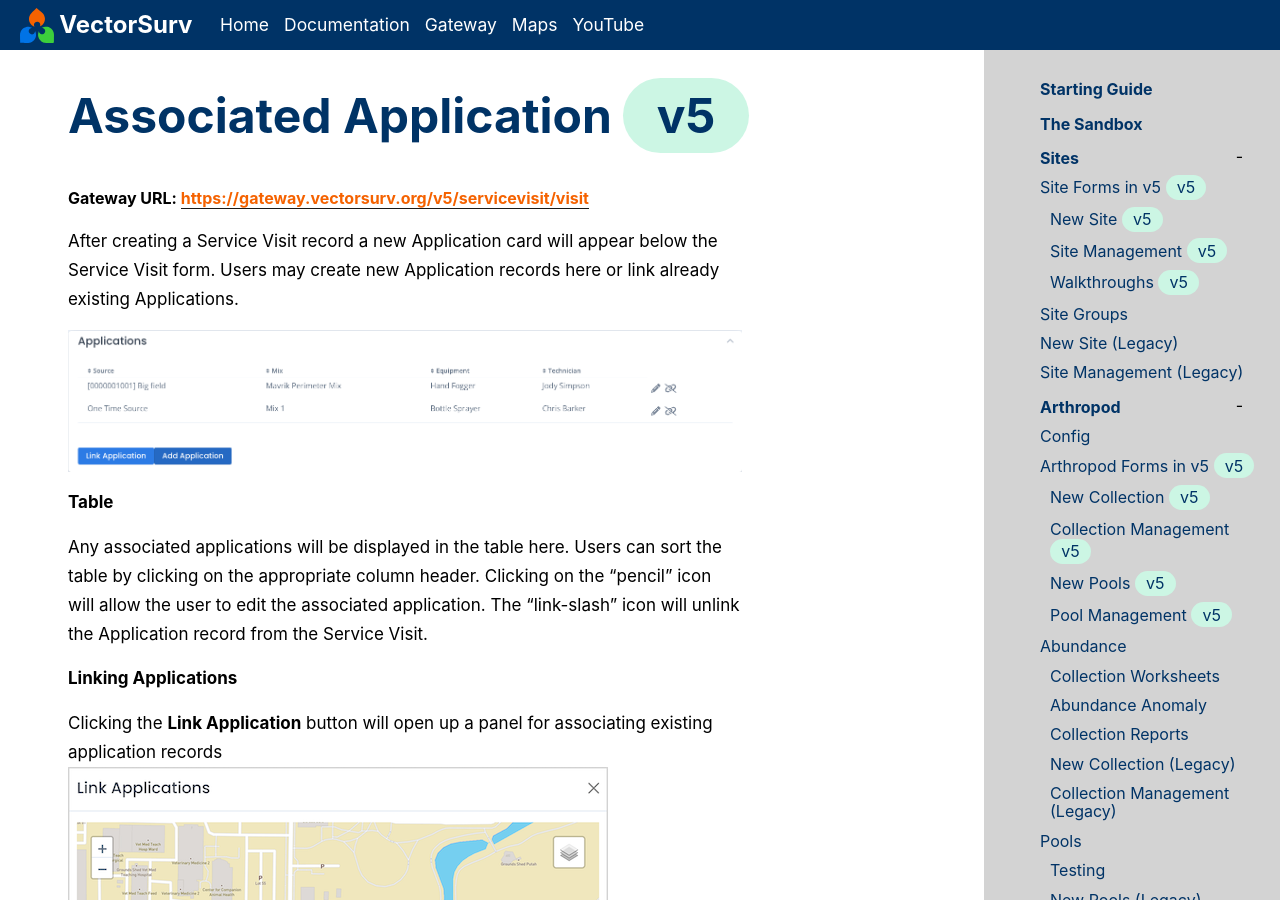
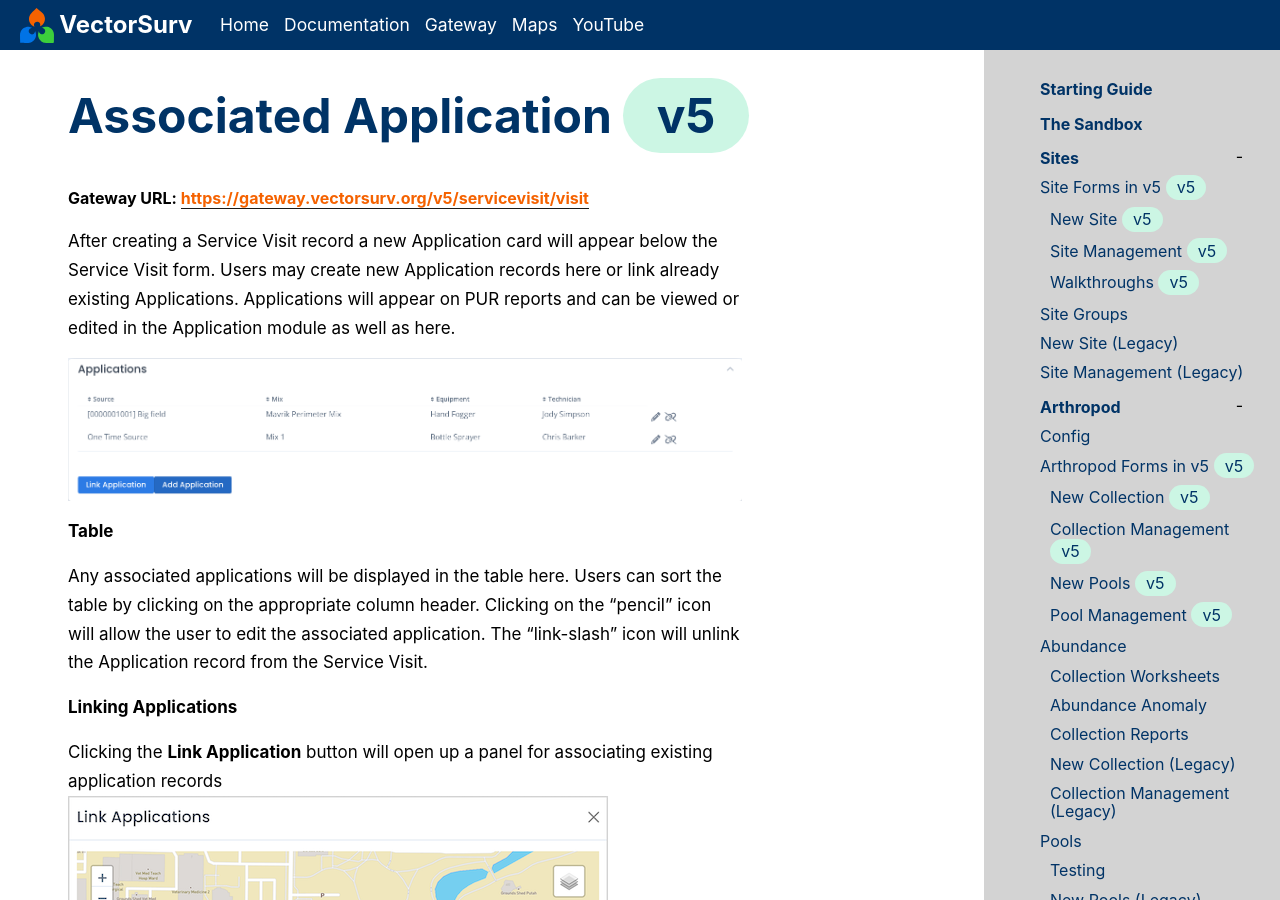
Before and after one commit to tlvaldepena/vectorsurv.org, a Jekyll site: the page built from _docs/service-visit/service-visit-application.md, in a window 1280 px wide and 900 px high. Built offline with Jekyll 4.4.1, drawn with Linux system fonts in a browser that asks for light colours.

Commit message:
add PUR text

```diff
--- a/_docs/service-visit/service-visit-application.md
+++ b/_docs/service-visit/service-visit-application.md
@@ -4,7 +4,7 @@
 gateway-url: https://gateway.vectorsurv.org/v5/servicevisit/visit
 ---
 
-After creating a Service Visit record a new Application card will appear below the Service Visit form. Users may create new Application records here or link already existing Applications.
+After creating a Service Visit record a new Application card will appear below the Service Visit form. Users may create new Application records here or link already existing Applications. Applications will appear on PUR reports and can be viewed or edited in the Application module as well as here.
 
 ![Associated Collections Card](/assets/images/docs/application-card-service-visit-module.png)
 
```
